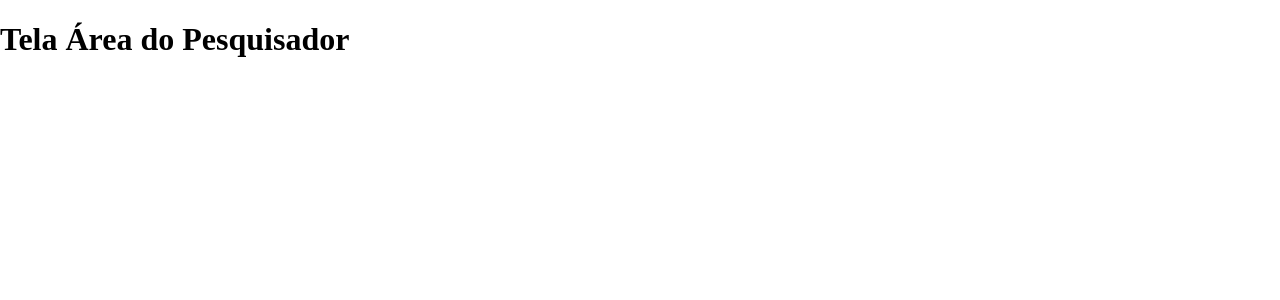
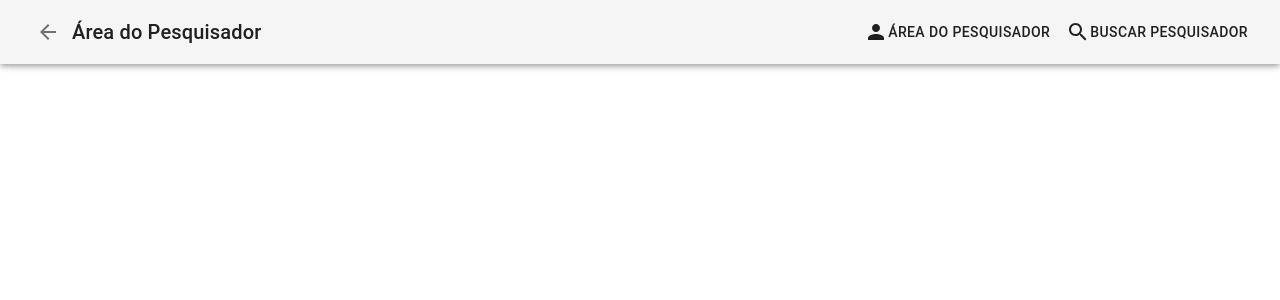
Before and after one commit to henriquecouto/researcher-manager, a React (Create React App) app: page /area-do-pesquisador in a window 1280 px wide. Shown: the top 300 px of the page. Built offline with nearby package versions, Linux system fonts and the light colour scheme.

Commit message:
Ajustes AppBar

```diff
--- a/public/index.html
+++ b/public/index.html
@@ -19,7 +19,7 @@
       work correctly both with client-side routing and a non-root public URL.
       Learn how to configure a non-root public URL by running `npm run build`.
     -->
-    <title>React App</title>
+    <title>Cadastro de Pesquisadores</title>
   </head>
   <body style="margin: 0;">
     <noscript>You need to enable JavaScript to run this app.</noscript>
--- a/src/App.js
+++ b/src/App.js
@@ -1,11 +1,12 @@
-import React, {useState} from "react";
+import React, { useState } from "react";
 import { BrowserRouter as Router, Route } from 'react-router-dom';
 import { createMuiTheme } from "@material-ui/core/styles";
 import { ThemeProvider } from '@material-ui/styles';
 
 import Home from "./screens/Home";
 import ResearchArea from './screens/ResearchArea';
-import Search from './screens/Search'
+import Search from './screens/Search';
+import AppBar from './components/AppBar';
 
 const theme = createMuiTheme({
   palette: {
@@ -23,17 +24,25 @@ const theme = createMuiTheme({
 export default function App() {
 
   const [search, setSearch] = useState("");
+  const [title, setTitle] = useState("");
 
   const handleSearch = (e) => {
     setSearch(e.target.value);
   }
 
+  const handleTitle = (newTitle) => {
+    setTitle(newTitle)
+    document.title = title
+  }
+
   return (
     <ThemeProvider theme={theme}>
       <Router>
-        <Route exact path='/' render={() => <Home search={search} handleSearch = {handleSearch}/> }/>
-        <Route path='/area-do-pesquisador' component={ResearchArea} />
-  <Route path='/buscar-pesquisador' render = {() => <Search search={search} />}/>
+        <AppBar title={title}>
+          <Route exact path='/' render={() => <Home search={search} handleSearch={handleSearch} setTitle={handleTitle} />} />
+          <Route path='/area-do-pesquisador' render={() => <ResearchArea setTitle={handleTitle} />} />
+          <Route path='/buscar-pesquisador' render={() => <Search search={search} setTitle={handleTitle} />} />
+        </AppBar>
       </Router>
     </ThemeProvider>
   );
--- a/src/components/AppBar/index.js
+++ b/src/components/AppBar/index.js
@@ -1,8 +1,7 @@
 import React from "react";
 import { makeStyles } from "@material-ui/core/styles";
-import { AppBar, Toolbar, Typography, Button, Grid } from "@material-ui/core";
-import { Person as PersonIcon, Search as SearchIcon } from "@material-ui/icons";
-
+import { AppBar, Toolbar, Typography, Button, Grid, IconButton } from "@material-ui/core";
+import { Person as PersonIcon, Search as SearchIcon, ArrowBack } from "@material-ui/icons";
 import { Link } from 'react-router-dom'
 
 const useStyles = makeStyles({
@@ -12,7 +11,7 @@ const useStyles = makeStyles({
 });
 
 export default function Header(props) {
-  const { title } = props;
+  const { title, children } = props;
 
   const classes = useStyles();
 
@@ -22,16 +21,24 @@ export default function Header(props) {
         <Toolbar>
           <Grid container justify="space-between" alignItems="center">
             <Grid item>
-              <Typography variant="h6" color="inherit">
-                {title}
-              </Typography>
+              <Grid container alignItems='center'>
+                {
+                  window.location.pathname !== '/' &&
+                  <IconButton component={Link} to='/'>
+                    <ArrowBack />
+                  </IconButton>
+                }
+                <Typography variant="h6" color="inherit">
+                  {title}
+                </Typography>
+              </Grid>
             </Grid>
             <Grid item>
               <Button component={Link} to='/area-do-pesquisador'>
                 <PersonIcon />
                 Área do Pesquisador
               </Button>
-              <Button onClick={() => document.location.href = '#search'}>
+              <Button component={Link} to='/'>
                 <SearchIcon />
                 Buscar Pesquisador
               </Button>
@@ -39,6 +46,7 @@ export default function Header(props) {
           </Grid>
         </Toolbar>
       </AppBar>
-    </div >
+      {children}
+    </div>
   );
 }
--- a/src/screens/Home/index.js
+++ b/src/screens/Home/index.js
@@ -1,4 +1,4 @@
-import React from "react";
+import React, { useEffect } from "react";
 import { makeStyles } from "@material-ui/core/styles";
 import { Grid } from "@material-ui/core";
 
@@ -23,10 +23,14 @@ const useStyle = makeStyles(theme => ({
 
 export default function Home(props) {
   const classes = useStyle();
-  const {search, handleSearch} = props;
+  const { search, handleSearch, setTitle } = props;
+
+  useEffect(() => {
+    setTitle('Cadastro de Pesquisadores')
+  })
+
   return (
     <>
-      <AppBar title="Cadastro de Pesquisadores" />
       <Grid container className={classes.header} justify='center'>
         <Header />
       </Grid>
@@ -35,7 +39,7 @@ export default function Home(props) {
           <Description />
         </Grid>
         <Grid item id='search'>
-          <Search search = {search} handleSearch = {handleSearch} />
+          <Search search={search} handleSearch={handleSearch} />
         </Grid>
       </Grid>
     </>
--- a/src/screens/ResearchArea/index.js
+++ b/src/screens/ResearchArea/index.js
@@ -1,5 +1,16 @@
-import React from 'react';
+import React, { useEffect } from 'react';
 
-export default function ResearchArea() {
-  return (<h1>Tela Área do Pesquisador</h1>);
+import AppBar from '../../components/AppBar'
+import { Paper } from '@material-ui/core';
+
+export default function ResearchArea(props) {
+  const { setTitle } = props
+  useEffect(() => {
+    setTitle('Área do Pesquisador')
+  })
+  return (
+    <>
+      <Paper></Paper>
+    </>
+  );
 };
--- a/src/screens/Search/index.js
+++ b/src/screens/Search/index.js
@@ -1,7 +1,6 @@
-import React from 'react'
-import AppBar from '../../components/AppBar'
+import React, { useEffect } from 'react'
 import { Grid } from '@material-ui/core';
-import { makeStyles, useTheme  } from "@material-ui/core/styles";
+import { makeStyles, useTheme } from "@material-ui/core/styles";
 import Paper from '@material-ui/core/Paper';
 import Typography from '@material-ui/core/Typography';
 import ButtonBase from '@material-ui/core/ButtonBase';
@@ -57,7 +56,6 @@ const useStyle = makeStyles(theme => ({
   'Área de conhecimento',
   'Titulação',
   'Universidade',
-
 ];
 
 function getStyles(name, personName, theme) {
@@ -69,12 +67,9 @@ const useStyle = makeStyles(theme => ({
   };
 }
 
-
-
-
-export default function Search(props){
+export default function Search(props) {
   const classes = useStyle();
-    const {search} = props;
+  const { search, setTitle } = props;
   console.log(search)
 
   const theme = useTheme();
@@ -84,14 +79,14 @@ export default function Search(props){
     setPersonName(event.target.value);
   }
 
+  useEffect(() => {
+    setTitle('Buscando pesquisadores')
+  })
 
-
-    return(
-        <>
-        <AppBar title ="Buscar pesquisador"/>
+  return (
     <div className={classes.root}>
       <Grid item xs={4} sm container>
-            <Typography style={{margin: 50}}>
+        <Typography style={{ margin: 50 }}>
           1000 Pesquisadores encotrados
           </Typography>
       </Grid>
@@ -151,8 +146,5 @@ export default function Search(props){
         </Grid>
       </Paper>
     </div>
-
-
-        </>
   )
 }
```
Lines whose indentation alone changed are shown as unchanged.
